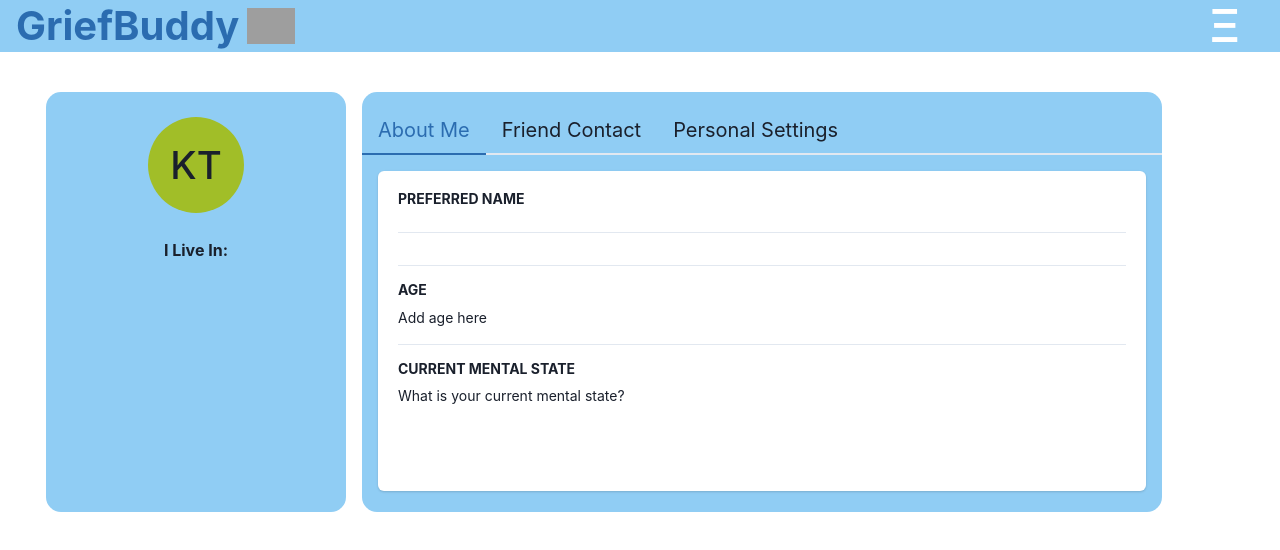
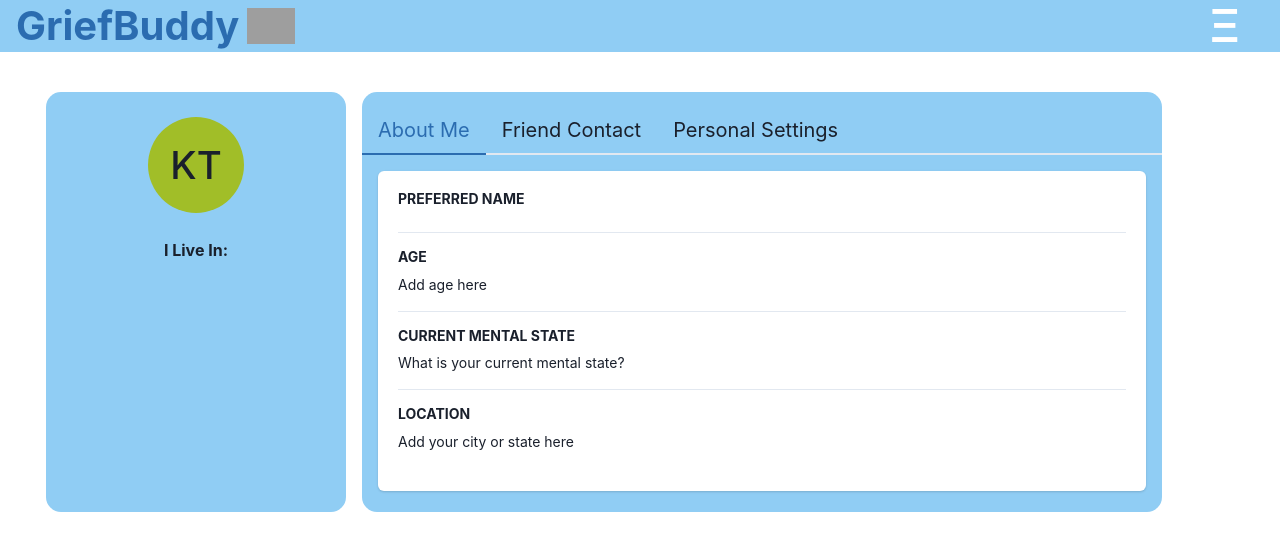
Before and after one commit to The-KPCP-Hotel/griefbuddy, a React app: page /profile in a window 1280 px wide. Shown: the top 550 px of the page. Built offline with nearby package versions, Linux system fonts and the light colour scheme; no server answers; grey boxes are pictures that could not be loaded.

Commit message:
added location editable to page profile

```diff
--- a/src/components/Profile.tsx
+++ b/src/components/Profile.tsx
@@ -65,12 +65,14 @@ function Profile() {
   const [inAgeInputEditMode, setAgeInputEditMode] = useState(false)
   const [inPhoneInputEditMode, setPhoneInputEditMode] = useState(false)
   const [inMoodInputEditMode, setMoodInputEditMode] = useState(false)
+  const [inLocationInputEditMode, setLocationInputEditMode] = useState(false)
   const contactWarningId = useId();
 
   const inputValRef = useRef(null)
   const inputAgeValRef = useRef(null)
   const inputPhoneValRef = useRef(null)
   const inputMoodValRef = useRef(null)
+  const inputLocationValRef = useRef(null)
   const bg = useColorModeValue('blue.200', 'blue.600');
 
   function updateUser() {
@@ -93,6 +95,7 @@ function Profile() {
         setAge(response.data.agee)
         updateMyPhoneNumber(response.data.myPhoneNumber)
         setMood(response.data.currMood)
+        setLocation(response.data.myLocation)
         console.log(response.data)
       })
       .catch((err: string) => {
@@ -141,6 +144,10 @@ function Profile() {
       setMoodInputEditMode(false)
       setMood(inputMoodValRef.current.value)
     }
+    else if(typeClicked === "location"){
+      setLocationInputEditMode(false)
+      setLocation(inputLocationValRef.current.value)
+    }
   }
 
   function editInputMode(heading: String) {
@@ -156,6 +163,9 @@ function Profile() {
     }
     if(heading === "mood"){
       setMoodInputEditMode(!inMoodInputEditMode)
+    }
+    if(heading === "location"){
+      setLocationInputEditMode(!inLocationInputEditMode)
     }
   }
 
@@ -256,6 +266,31 @@ function Profile() {
         </>
       )
     }
+    else if (heading === "Location") {
+      return (
+        <>
+          <Heading size="xs" textTransform="uppercase">
+            {heading}
+          </Heading>
+          <Flex>
+            <Input style={{ display: "inline-block", width: "400px" }} defaultValue={location} ref={inputLocationValRef} border={0}
+            onChange={(e) => {
+              const locationn = e.target.value;
+              setLocation(locationn);
+            }}
+            />
+            <Spacer />
+            <Button marginRight="3px" onClick={() => {
+              updateEditComponentValue("location");
+              updateUser()
+            }}>✏️</Button>
+            <Button onClick={() => {
+              editInputMode("location")
+            }}>❌</Button>
+          </Flex>
+        </>
+      )
+    }
   }
 
   function displayInputDefault(heading: String) {
@@ -330,6 +365,24 @@ function Profile() {
         </>
       )
     }
+    if(heading === "Location"){
+
+      return (
+        <>
+          <Heading size="xs" textTransform="uppercase">
+            {heading}
+          </Heading>
+          <Flex>
+            <Text pt="2" fontSize="sm" display={"inline"} onDoubleClick={() => {
+              editInputMode("location")
+            }}>
+              {userObj.myLocation ? userObj.myLocation : location
+            }
+            </Text>
+          </Flex>
+        </>
+      )
+    }
   }
 
   function doubleClickOnInput(heading: String) {
@@ -344,6 +397,10 @@ function Profile() {
       return inMoodInputEditMode ? displayInputEdit("Current Mental State") : displayInputDefault("Current Mental State")
 
     }
+    if(heading === "Location"){
+      return inLocationInputEditMode ? displayInputEdit("Location") : displayInputDefault("Location")
+
+    }
   }
   useEffect(() => {
     axios.get('/user').then(({ data }) => {
@@ -352,7 +409,7 @@ function Profile() {
     });
   }, []);
 
-  useEffect(() => { }, [nickname, age, myMood]);
+  useEffect(() => { }, [nickname, age, myMood, location]);
 
 
   useEffect(() => {
@@ -364,6 +421,7 @@ function Profile() {
         setNickname(results.data.preferredName)
         setAge(results.data.agee)
         setMood(results.data.currMood)
+        setLocation(results.data.myLocation)
       })
       .catch((err: Error) => console.error('failed getting user pic', err));
   }, []);
@@ -414,14 +472,17 @@ function Profile() {
                         <Box>
                           {doubleClickOnInput("Preferred Name")}
                         </Box>
-                        <Box>
+                        {/* <Box>
                           {/* {doubleClickOnInput("Phone Number")} */}
-                        </Box>
+                        {/* </Box> */}
                         <Box>
                           {doubleClickOnInput("Age")}
                         </Box>
                         <Box>
                           {doubleClickOnInput("Current Mental State")}
+                        </Box>
+                        <Box>
+                          {doubleClickOnInput("Location")}
                         </Box>
                       </Stack>
                     </CardBody>
```
